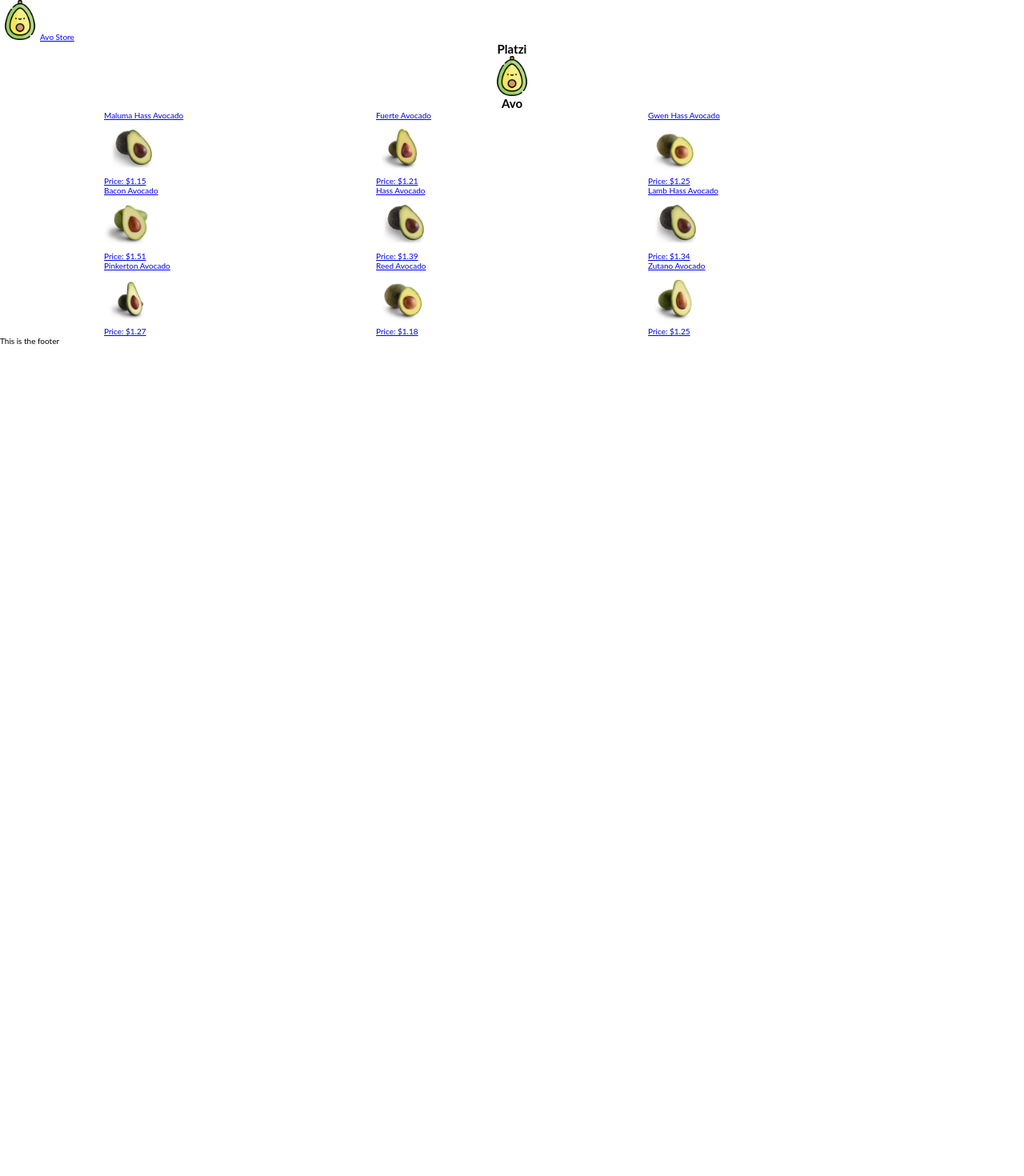
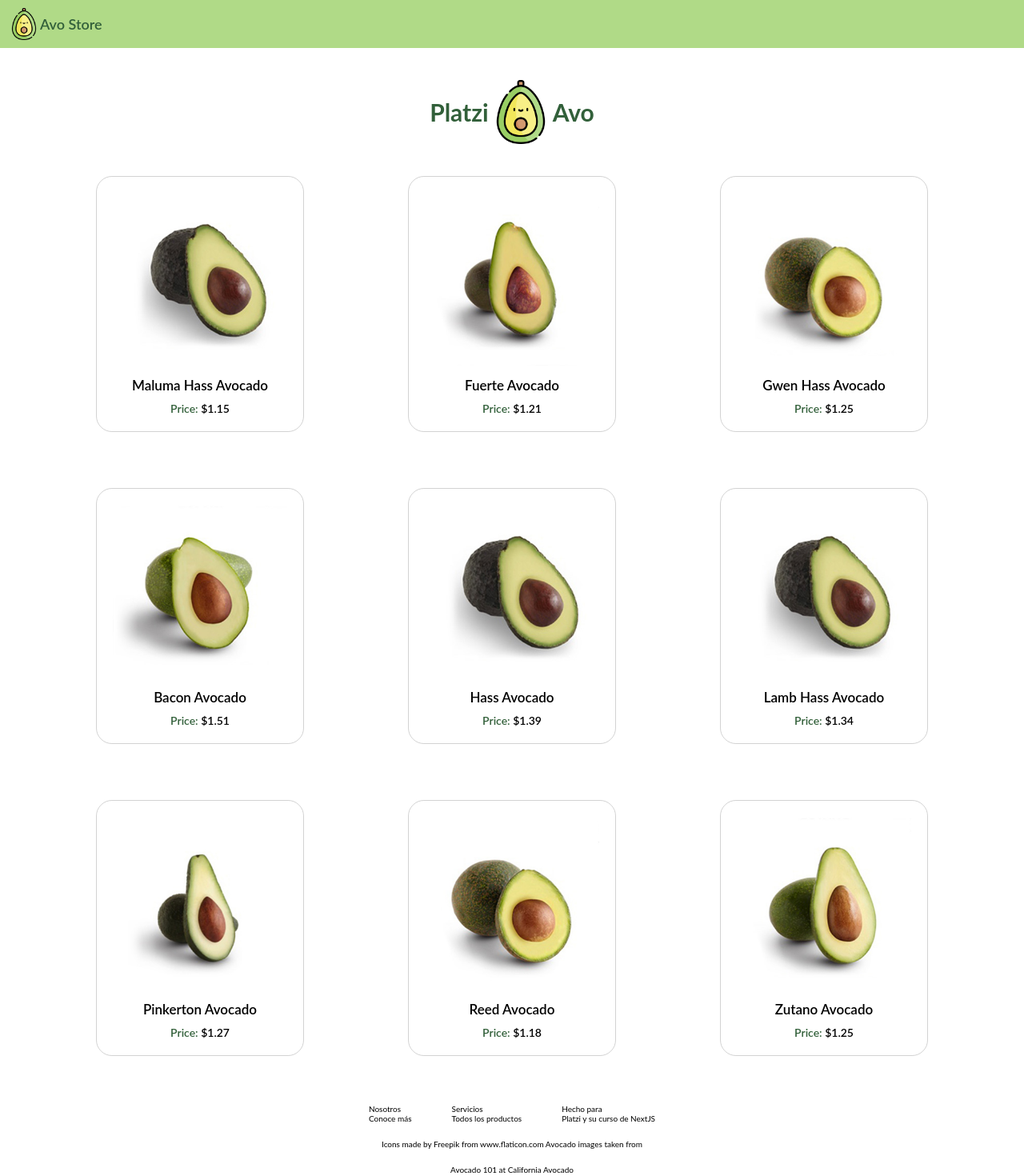
Before and after one commit to Angie-Santos/platzi-avo, a Next.js app: page / in a window 1280 px wide. Shown: the top 1470 px of the page at 80% size. Before the commit the page ends 800 px from the top, so only its background shows below. Built offline with nearby package versions, Linux system fonts and the light colour scheme.

Commit message:
Add styles index: cards, header and footer & game avo killed

```diff
--- a/components/Card.tsx
+++ b/components/Card.tsx
@@ -9,9 +9,48 @@ type Product = {
 const Card = ({ productName, productPrice, productImage }: Product) => {
   return (
     <section className="product">
-      <p>{productName}</p>
       <img className='avo-image' src={productImage} alt="avo" />
-      <p>Price: ${productPrice}</p>
+      <p className="product-title">{productName}</p>
+      <p className="product-price">Price: <span className="product-price--value">${productPrice}</span></p>
+
+      <style jsx>{
+        `
+          .product {
+            border: lightgray solid 0.5px;
+            margin: 0 3rem;
+            padding: 2rem;
+            border-radius:2rem;
+          }
+
+          .product-title {
+            padding:1rem;
+            color:black;
+            font-size: 1.7rem;
+            font-weight: 600;
+          }
+
+          .avo-image {
+            width:100%;
+          }
+
+          .product-price{
+            color: rgb(50, 96, 58);
+            font-size: 1.4rem;
+            font-weight: 600;
+          }
+
+          .product-price--value {
+
+            color:black;
+          }
+
+          .product:hover {
+            width:81%;
+            transition: width 2s, height 4s;
+            box-shadow: 0 0 3px rgba(1,1,1,0.2)
+          }
+        `
+      }</style>
     </section>
   );
 };
--- /dev/null
+++ b/components/Footer.tsx
@@ -0,0 +1,61 @@
+import React from "react";
+
+const Footer = () => {
+  return (
+    <>
+      <footer>
+        <div id="container-section">
+          <div className="section">
+            <p>Nosotros</p>
+            <ul>
+              <li>Conoce más</li>
+            </ul>
+          </div>
+          <div className="section">
+            <p>Servicios</p>
+            <ul>
+              <li>Todos los productos</li>
+            </ul>
+          </div>
+          <div className="section">
+            <p>Hecho para</p>
+            <ul>
+              <li>Platzi y su curso de NextJS </li>
+            </ul>
+          </div>
+        </div>
+        <p>
+          Icons made by Freepik from www.flaticon.com Avocado images taken from
+        </p>
+        <p>Avocado 101 at California Avocado</p>
+      </footer>
+      <style jsx>{`
+        footer {
+          margin-top: 6rem;
+          padding-bottom:3rem;
+          display: flex;
+          flex-direction: column;
+          justify-content: center;
+          align-items: center;
+          gap: 2rem;
+        }
+
+        #container-section {
+          display: flex;
+          gap:5rem;
+        }
+
+        .section {
+          display: flex;
+          flex-direction: column;
+        }
+
+        ul{
+          list-style:none;
+        }
+      `}</style>
+    </>
+  );
+};
+
+export default Footer;
--- a/components/Layout/Layout.tsx
+++ b/components/Layout/Layout.tsx
@@ -1,3 +1,4 @@
+import Footer from "@components/Footer";
 import React, { ReactNode } from "react";
 import Navbar from "../Navbar";
 
@@ -10,7 +11,7 @@ const Layout = ({ children }: Props) => {
     <div>
       <Navbar />
       {children}
-      <footer>This is the footer</footer>
+      <Footer />
     </div>
 
   );
--- a/components/Navbar.tsx
+++ b/components/Navbar.tsx
@@ -3,10 +3,10 @@ import Link from "next/link";
 const Navbar = () => {
   return (
     <>
-        <nav>
+      <nav id="principal-header">
         <ul>
           <li>
-              <Link className="links" href="/">
+            <Link id="navbar" href="/">
               <img className="logo" src="/images/avocado-icon.png" alt="logo" />
               Avo Store
             </Link>
--- a/pages/index.tsx
+++ b/pages/index.tsx
@@ -4,6 +4,18 @@ import Link from "next/link";
 
 const Home = () => {
   const [productList, setProductList] = useState<TProduct[]>([]);
+  const [counter, setCounter] = useState(0);
+  const [killAvo, setKillAvo] = useState(false);
+
+  const handleClick = () => {
+    setCounter(counter + 1);
+    if (counter > 2 && counter < 6) {
+      setKillAvo(true);
+    } else if (counter === 6) {
+      setCounter(0);
+      setKillAvo(false);
+    }
+  };
 
   useEffect(() => {
     window
@@ -15,14 +27,23 @@ const Home = () => {
 
   return (
     <>
-      <section id='header-products'>
+      <section id="header-products">
         <h1>Platzi</h1>
-        <img className="logo" src="/images/avocado-icon.png" alt="logo" />
+        <img
+          className="logo"
+          src={
+            killAvo
+              ? "/images/avocado-death-icon.png"
+              : "/images/avocado-icon.png"
+          }
+          alt="logo"
+          onClick={handleClick}
+        />
         <h1>Avo</h1>
       </section>
-      <section id='container-products'>
+      <section id="container-products">
         {productList.map((product) => (
-          <Link href={`/products/${product.id}`}>
+          <Link key={product.id} href={`/products/${product.id}`}>
             <Card
               key={product.id}
               productName={product.name}
@@ -30,9 +51,50 @@ const Home = () => {
               productImage={product.image}
             />
           </Link>
-
         ))}
       </section>
+
+      <style jsx>{`
+        .logo {
+          cursor: pointer;
+        }
+
+        .logo:active {
+          position: relative;
+          -webkit-animation-name: rebote;
+          -webkit-animation-duration: 2s;
+          -webkit-animation-iteration-count: infinite;
+          -webkit-animation-direction: reverse;
+          animation-name: rebote;
+          animation-duration: 2s;
+          animation-iteration-count: infinite;
+          animation-direction: reverse;
+          animation-timing-function: ease-out;
+        }
+
+        @keyframes rebote {
+          0% {
+            left: 0px;
+            top: 0px;
+          }
+          25% {
+            left: 0px;
+            top: 0px;
+          }
+          50% {
+            left: 0px;
+            top: -20px;
+          }
+          75% {
+            left: 0px;
+            top: -20px;
+          }
+          100% {
+            left: 0px;
+            top: 0px;
+          }
+        }
+      `}</style>
     </>
   );
 };
--- a/style.css
+++ b/style.css
@@ -9,13 +9,40 @@ html {
   font-size: 62.5%;
 }
 
+a {
+  text-decoration:none;
+}
+
+#principal-header{
+  width: 100%;
+  background-color: #b0da87;
+}
+
+#navbar {
+  display: flex;
+  align-items: center;
+  width: fit-content;
+  padding: 1rem;
+  color: rgba(50, 96, 58);
+  font-size: 1.8rem;
+  font-weight: 600;
+}
+
 .logo {
-  width: 5rem;
+  width: 4rem;
+}
+
+.logo:nth-child(2) {
+  width: 8rem;
 }
 
 #header-products {
-  display: grid;
-  place-items: center;
+  display: flex;
+  justify-content: center;
+  align-items: center;
+  margin: 4rem 0;
+  font-size: 2rem;
+  color: rgb(50, 96, 58);
 }
 
 #container-products {
@@ -24,12 +51,29 @@ html {
   justify-content: center;
   align-items: center;
   flex-wrap: wrap;
+  gap: 7rem;
 }
 
-.product {
-  width: 100%;
+a:hover {
+  cursor: pointer;
 }
 
-.avo-image {
-  width: 20%;
+#container-products a {
+  min-width: 300px;
+  text-align: center;
+  width:25%;
 }
+
+body::-webkit-scrollbar {
+  width: 12px;
+}
+
+body::-webkit-scrollbar-track {
+  background: rgba(50, 96, 58,0.1);
+}
+
+body::-webkit-scrollbar-thumb {
+  background-color:rgb(50, 96, 58);
+  border-radius: 20px;
+  border: 3px solid rgb(219, 232, 226);
+}
```
Also changed, not shown: public/images/avocado-death-icon.png (added). Lines whose indentation alone changed are shown as unchanged.
